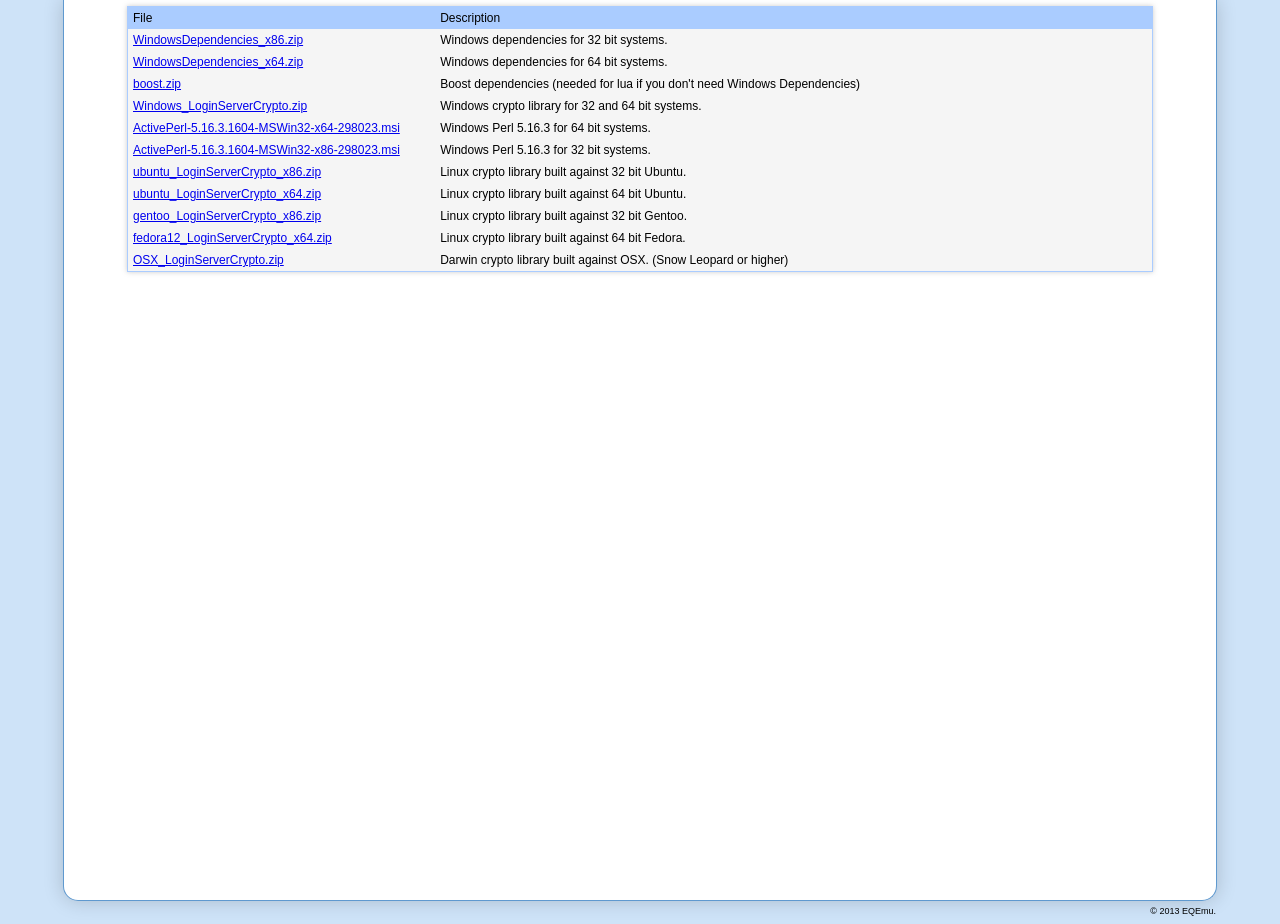
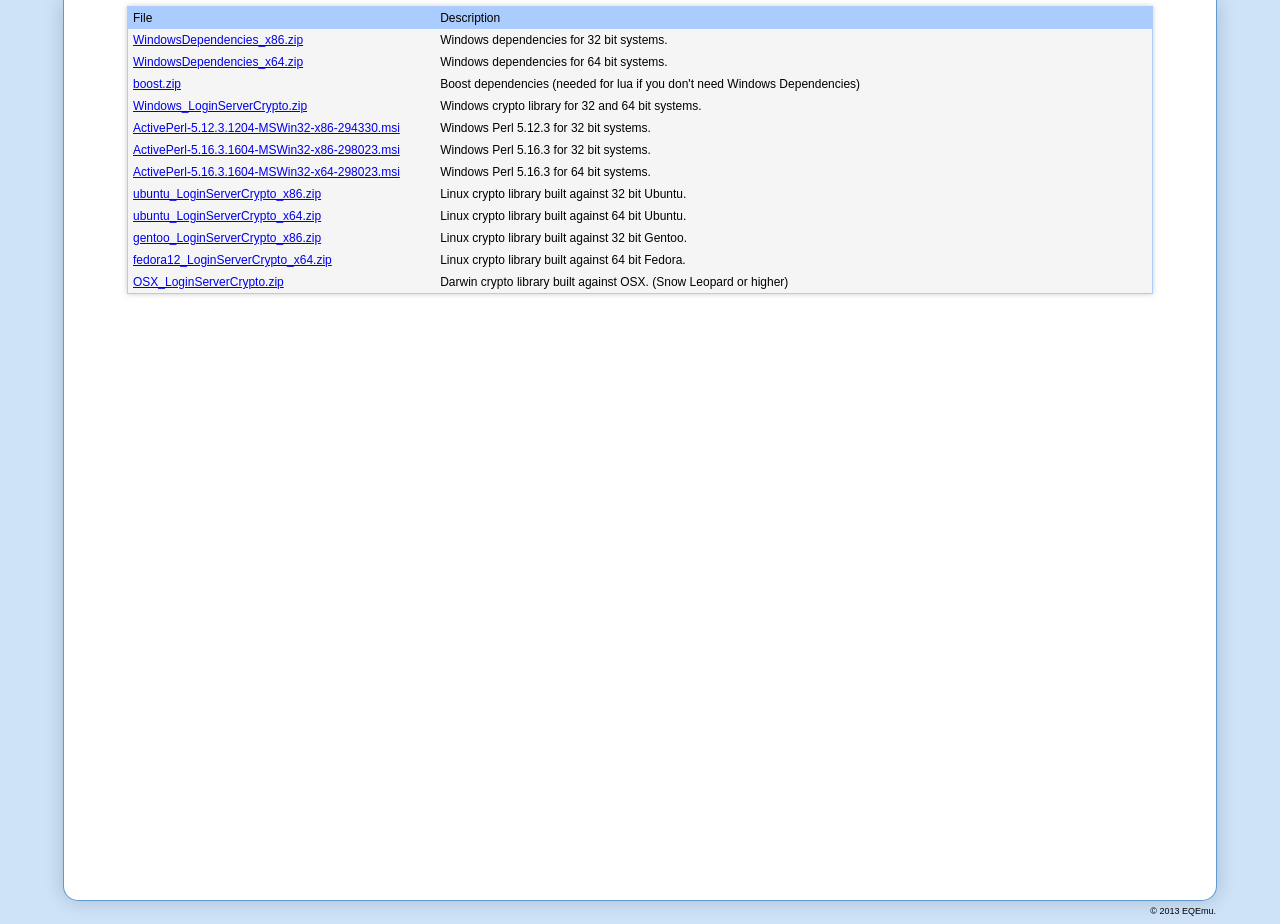
Before and after one commit to EQEmu/eqemu.github.com, a plain HTML site: page index.html in a window 1280 px wide. Drawn offline with nearby package versions, Linux system fonts and the light colour scheme.

Commit message:
Return of the Perl 5.12 32-bit binaries.

```diff
--- a/index.html
+++ b/index.html
@@ -30,12 +30,16 @@
                     <td>Windows crypto library for 32 and 64 bit systems.</td>
                 </tr>
                 <tr>
-                    <td><a href="downloads/ActivePerl-5.16.3.1604-MSWin32-x64-298023.msi">ActivePerl-5.16.3.1604-MSWin32-x64-298023.msi</a></td>
-                    <td>Windows Perl 5.16.3 for 64 bit systems.</td>
+                    <td><a href="downloads/ActivePerl-5.12.3.1204-MSWin32-x86-294330.msi">ActivePerl-5.12.3.1204-MSWin32-x86-294330.msi</a></td>
+                    <td>Windows Perl 5.12.3 for 32 bit systems.</td>
                 </tr>
                 <tr>
                     <td><a href="downloads/ActivePerl-5.16.3.1604-MSWin32-x86-298023.msi">ActivePerl-5.16.3.1604-MSWin32-x86-298023.msi</a></td>
                     <td>Windows Perl 5.16.3 for 32 bit systems.</td>
+                </tr>
+                <tr>
+                    <td><a href="downloads/ActivePerl-5.16.3.1604-MSWin32-x64-298023.msi">ActivePerl-5.16.3.1604-MSWin32-x64-298023.msi</a></td>
+                    <td>Windows Perl 5.16.3 for 64 bit systems.</td>
                 </tr>
                 <tr>
                     <td><a href="downloads/ubuntu_LoginServerCrypto_x86.zip">ubuntu_LoginServerCrypto_x86.zip</a></td>
```
